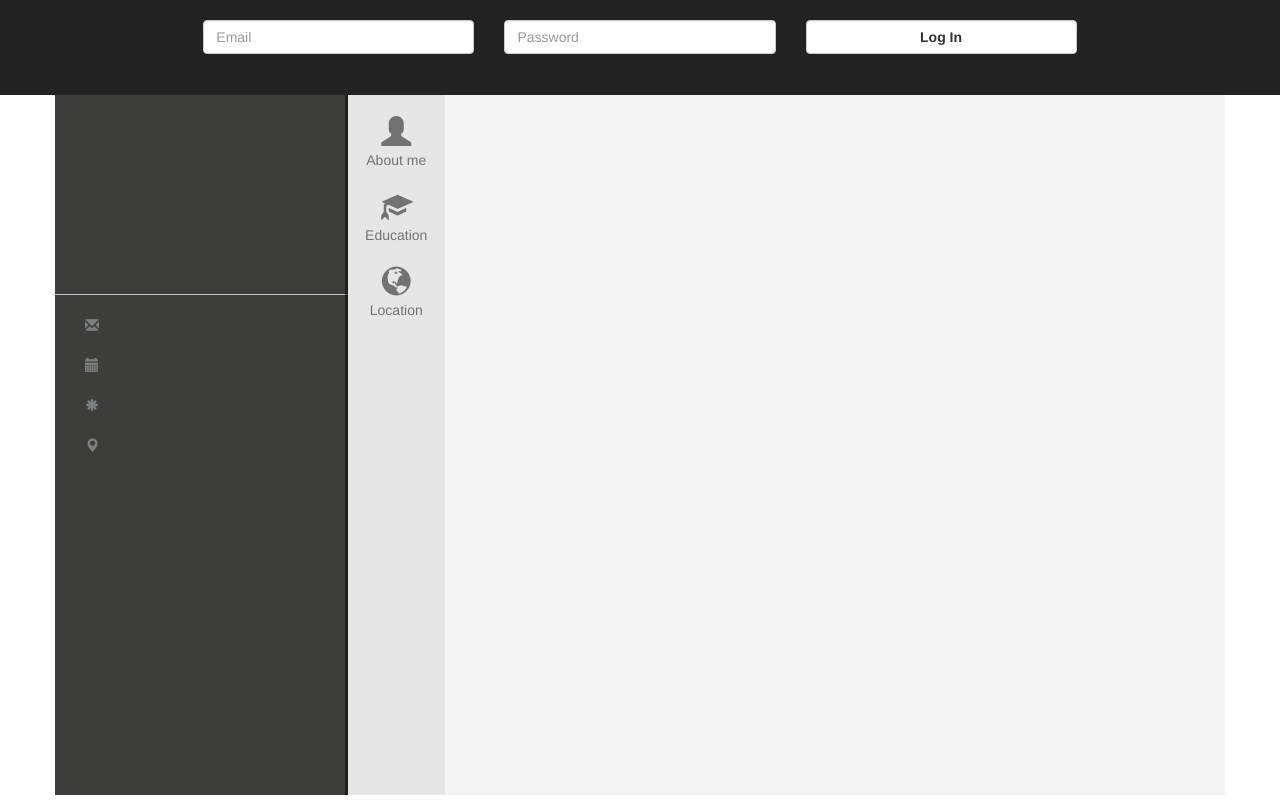
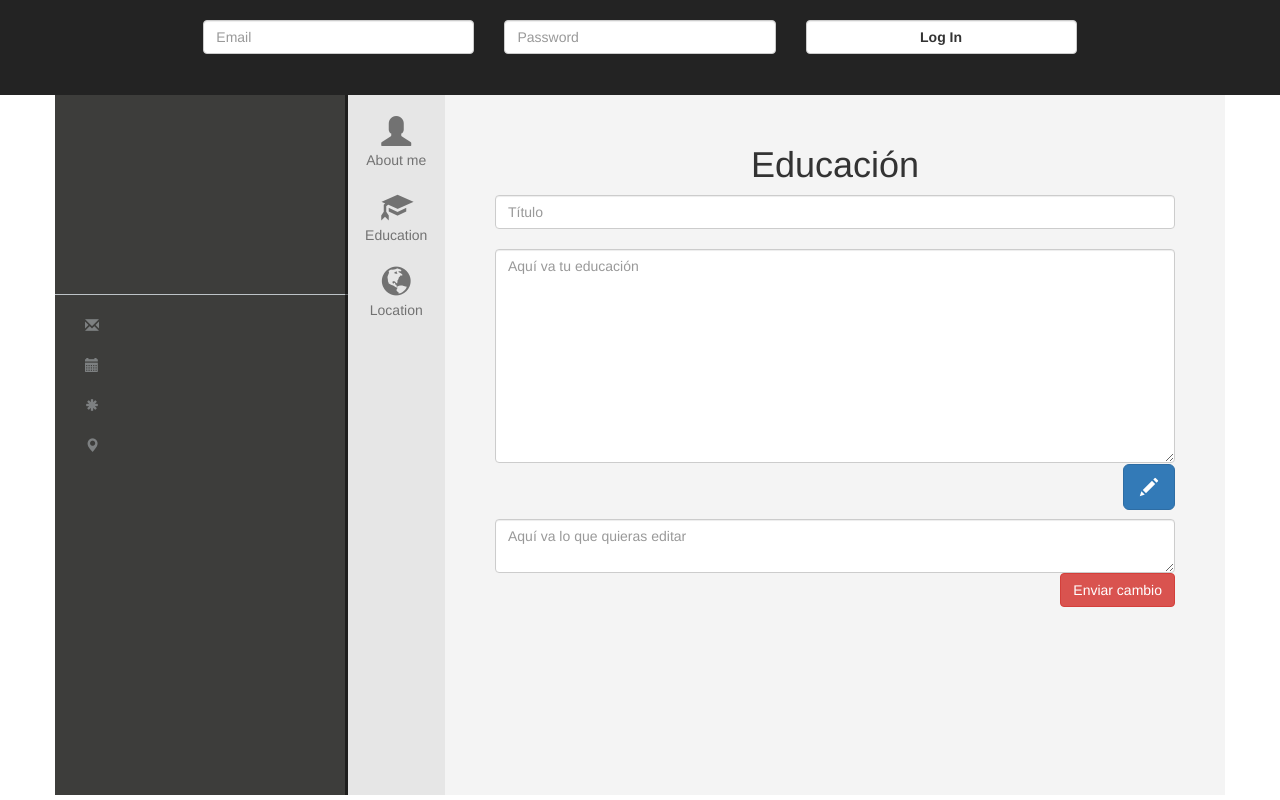
Before and after one commit to Sirhugmealot/ProyectoFinal, a plain HTML site: page proyUnido/public/index.html in a window 1280 px wide. Drawn offline with Linux system fonts and the light colour scheme.

Commit message:
upload página education

```diff
--- a/proyUnido/public/css/style.css
+++ b/proyUnido/public/css/style.css
@@ -153,3 +153,18 @@ a.dropdown-toggle:visited{
 .wrap{
 	overflow: auto;
 }
+
+/* Education */
+
+h1{
+	text-align: center;
+}
+
+button{
+	float: right;
+	margin-top: 10px;
+}
+
+#textAreaEdit{
+	margin-top: 10px;
+}
--- a/proyUnido/public/index.html
+++ b/proyUnido/public/index.html
@@ -134,7 +134,23 @@
 
 				<div class="col-sm-8 col-user">
 					<div class="wrap">
-						<div id="templatePlace"></div>
+
+						<div class="row">
+							<h1>Educación</h1>
+							<div class="col-md-12">
+								<input type="text" name="" class="form-control" placeholder="Título">
+								<label for="education"></label>
+								<textarea class="form-control" rows="10" id="education" placeholder="Aquí va tu educación"></textarea>
+								<button type="submit" class="btn btn-lg btn-primary glyphicon glyphicon-pencil"></button>
+							</div>
+						</div>
+						<div class="row">
+							<div class="col-md-12">
+								<textarea class="form-control rows="5" id="textAreaEdit" placeholder="Aquí va lo que quieras editar"></textarea>
+								<button type="submit" class="btn btn-danger">Enviar cambio</button>
+							</div>
+						</div>
+
 					</div>
 				</div>
 			</div>
```
Also changed, not shown: proyUnido/public/templates/education.html (added, +17 -0 lines).
